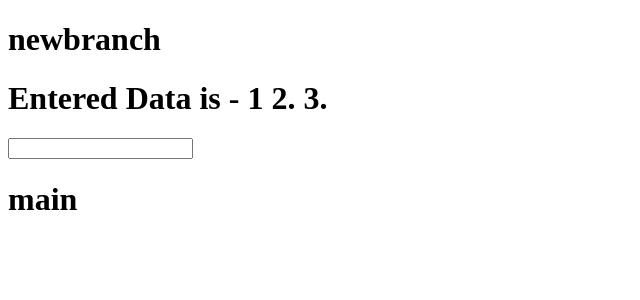
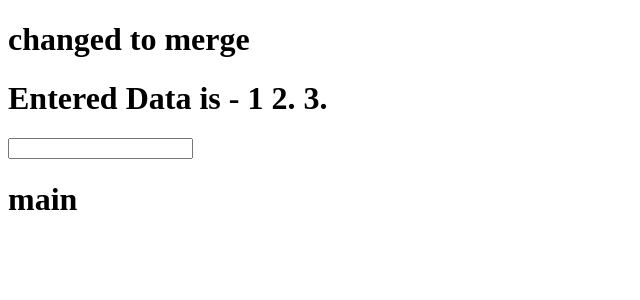
Before and after one commit to sunilKumarGitAccount/firstapp, a Next.js app: page / in a window 1280 px wide. Shown: the top 300 px of the page, without its empty margins (0-640 px from the left). Built offline with nearby package versions, Linux system fonts and the light colour scheme.

Commit message:
new commit

```diff
--- a/pages/index.tsx
+++ b/pages/index.tsx
@@ -10,7 +10,7 @@ const inter = Inter({ subsets: ['latin'] })
 export default function Home() {
   return (
     <>
-    <h1>newbranch</h1>
+    <h1>changed to merge</h1>
     <UnifiedSearch/>
     <h1>main</h1>
     </>
```
